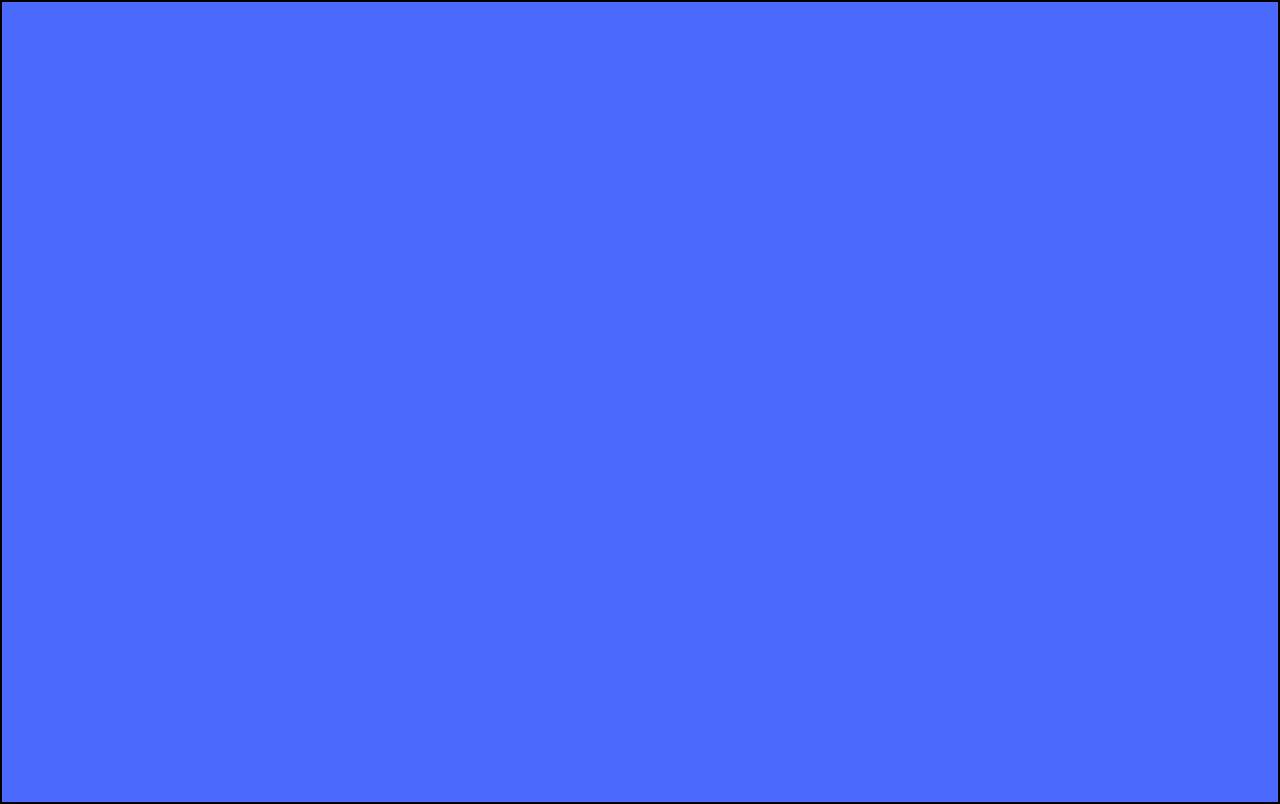
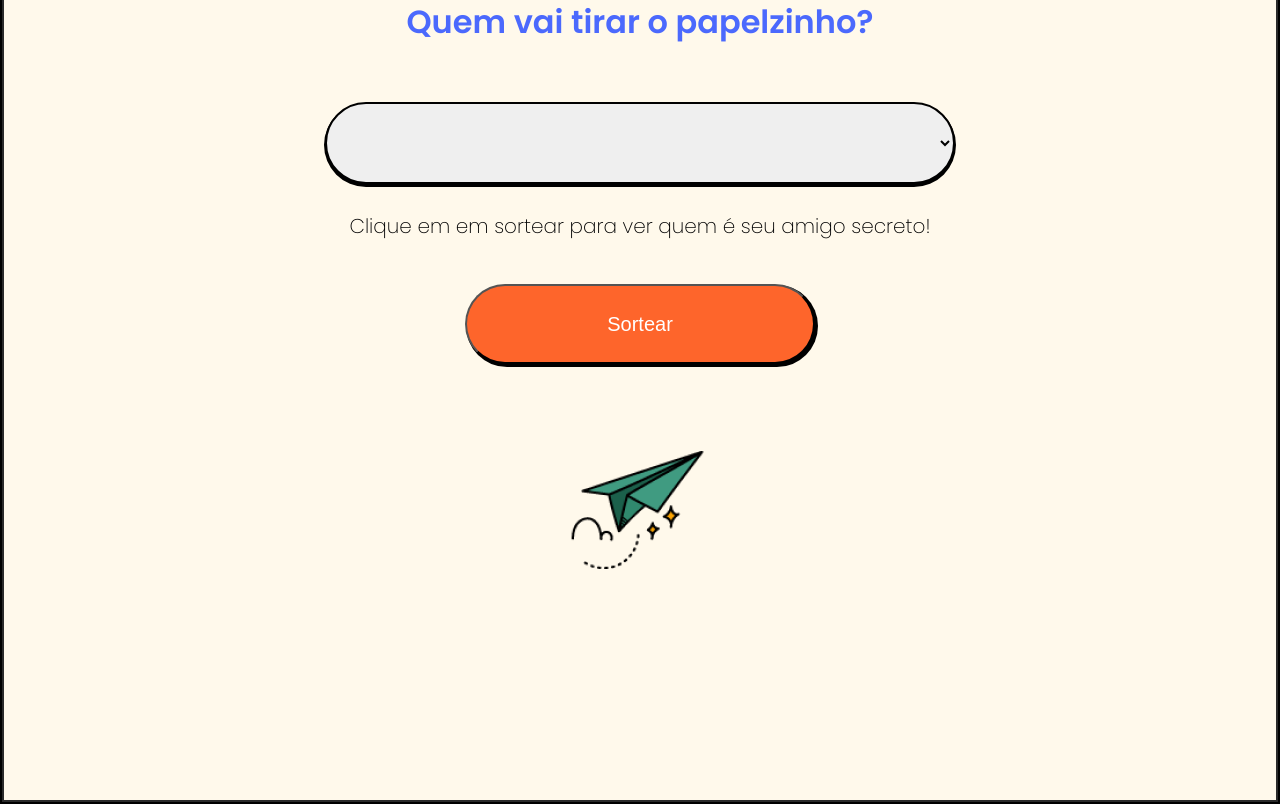
Before and after one commit to FellipeOliveiraBartalini/sorteador-de-amigo-secreto-alura, a React (Create React App) app: page /sorteio in a window 1280 px wide. Before the commit this address had no page. Built offline with nearby package versions, Linux system fonts and the light colour scheme; the HTML template or start-up script is replaced by a standard one.

Commit message:
Finalizado layout

```diff
--- a/src/App.tsx
+++ b/src/App.tsx
@@ -1,7 +1,9 @@
 import React from 'react';
 import { BrowserRouter, Route, Routes } from 'react-router-dom';
 import { RecoilRoot } from 'recoil';
+import { Card } from './components/card';
 import Configuracao from './pages/configuracao';
+import Sorteio from './pages/sorteio';
 
 function App() {
   return (
@@ -9,7 +11,10 @@ function App() {
     <BrowserRouter>
       <RecoilRoot>
         <Routes>
-          <Route path='/' element={<Configuracao />} />
+          <Route element={<Card />}>
+            <Route index element={<Configuracao />} />
+            <Route path='sorteio' element={<Sorteio />} />
+          </Route>
         </Routes>
       </RecoilRoot>
     </BrowserRouter>
--- a/src/components/card/index.tsx
+++ b/src/components/card/index.tsx
@@ -1,10 +1,11 @@
 import React from 'react';
+import { Outlet } from 'react-router-dom';
 import style from './Card.module.scss';
 
-export const Card: React.FC = ({children}) => {
+export const Card = () => {
     return (
         <div className={style.card}>
-            {children}
+            <Outlet />
         </div>
     );
 }
--- a/src/pages/configuracao/index.tsx
+++ b/src/pages/configuracao/index.tsx
@@ -6,13 +6,11 @@ import ListaParticipantes from '../../components/listaParticipantes';
 
 export default function Configuracao() {
     return (
-        <Card>
         <section>
             <h2>Vamos começar!</h2>
             <Formulario />
             <ListaParticipantes />
             <Footer />
         </section>
-        </Card>
     );
 }
--- /dev/null
+++ b/src/pages/sorteio/Sorteio.module.scss
@@ -0,0 +1,60 @@
+.form {
+    margin: 64px 0;
+}
+
+.form__resultado {
+    color: #FE652BFC;
+    font-size: 25px;
+}
+
+.form__button {
+    width: 350px;
+    height: 80px;
+    font-size: 20px;
+    box-shadow: 2px 2px 0px 1px #000000;
+    border-radius: 45px;
+    background-color: #FE652B;
+    color: #FFF;
+    cursor: pointer;
+    margin: 16px 0;
+}
+
+.form__button:disabled {
+    opacity: 0.6;
+    cursor: not-allowed;
+}
+
+.form__button:hover {
+    background-color: #4B69FD;
+}
+
+.form__select {
+    border-radius: 45px;
+    height: 82px;
+    width: 70%;
+    box-sizing: border-box;
+    padding: 0 32px;
+    font-size: 20px;
+    border: 2px solid black;
+    box-shadow: 0px 2px 0px 1px #000000;
+}
+
+.form__select:focus {
+    outline: none;
+}
+
+p {
+    font-size: 20px;
+    font-weight: 200;
+    margin: 32px 0;
+}
+
+@media screen and (max-width: 800px) {
+    .form__select {
+        width: 100%;
+    }
+    .form__button {
+        width: 220px;
+        margin: 32px 0;
+    }
+}
--- a/src/pages/sorteio/index.tsx
+++ b/src/pages/sorteio/index.tsx
@@ -1,9 +1,17 @@
 import React, { useState } from 'react';
+import { useNavigate } from 'react-router-dom';
 import { useListaDeParticipantes } from '../../state/hooks/useListaDeParticipantes';
 import { useResultadoSorteio } from '../../state/hooks/useResultadoSorteio';
+import style from './Sorteio.module.scss';
 
 export default function Sorteio() {
     const participantes = useListaDeParticipantes();
+
+    const navigate = useNavigate();
+
+    if (participantes.length == 0) {
+        navigate('/');
+    }
 
     const [participanteDaVez, setParticipanteDaVez] = useState('');
     const [amigoSecreto, setAmigoSecreto] = useState('');
@@ -19,8 +27,10 @@ export default function Sorteio() {
 
     return (
         <section>
-            <form onSubmit={sortear}>
+            <h2>Quem vai tirar o papelzinho?</h2>
+            <form className={style.form} onSubmit={sortear}>
                 <select
+                    className={style.form__select}
                     required
                     name="participateDaVez"
                     id="participateDaVez"
@@ -30,16 +40,21 @@ export default function Sorteio() {
                 >
                     {
                         participantes.map(participante => (
-                            <option key={participante}>
+                            <option key={participante} className={style.form__option}>
                                 {participante}
                             </option>
                         ))
                     }
                 </select>
 
-                <button>Sortear</button>
+                <p>Clique em em sortear para ver quem é seu amigo secreto!</p>
+
+                <button className={style.form__button}>Sortear</button>
             </form>
-            {amigoSecreto && <p role='alert'>{amigoSecreto}</p>}
+            {amigoSecreto && <p role='alert' className={style.form__resultado}>{amigoSecreto}</p>}
+            <footer className="sorteio">
+                <img src="/imagens/aviao.png" className="aviao" alt="Um desenho de um avião de papel" />
+            </footer>
         </section>
     );
 }
```
Lines whose indentation alone changed are shown as unchanged.
